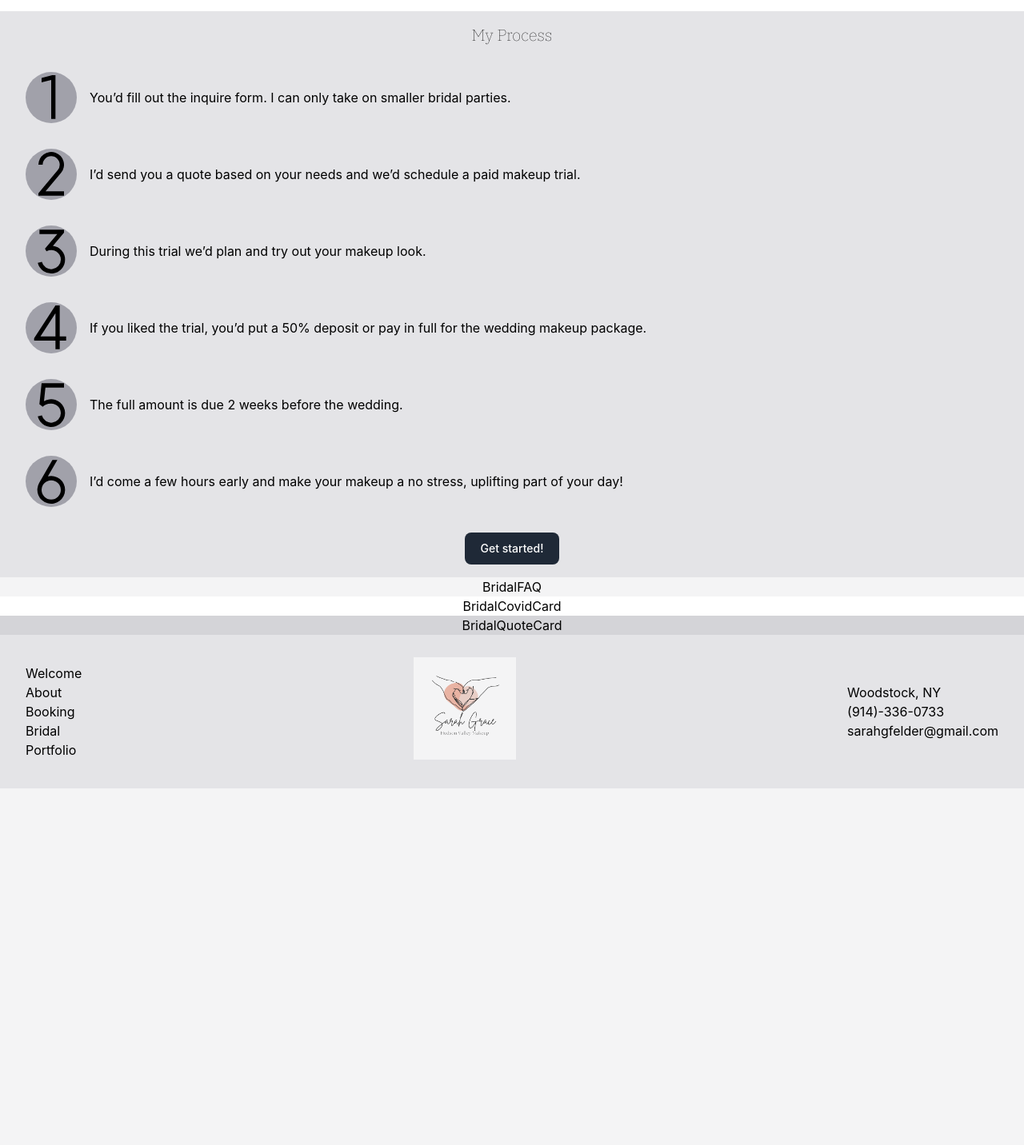
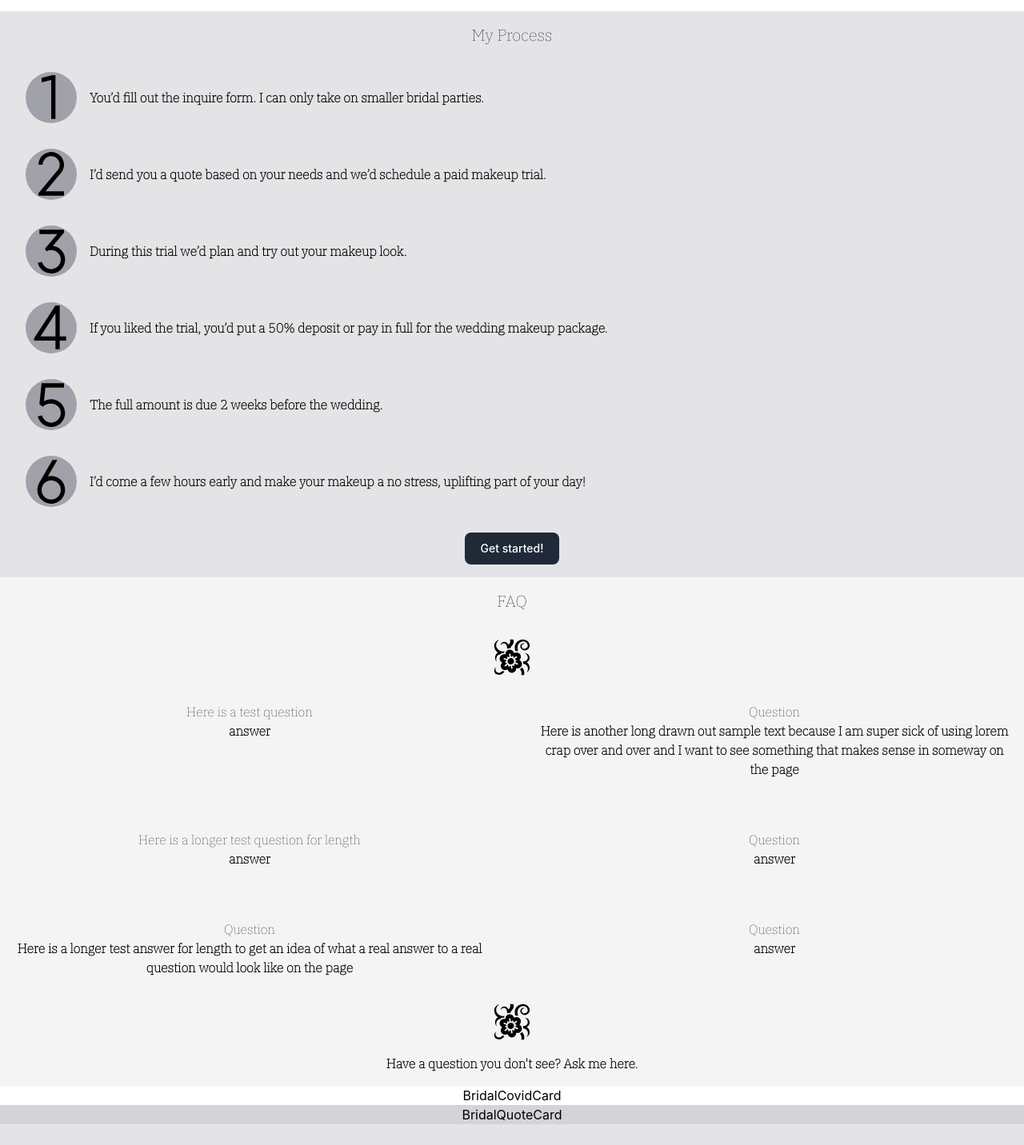
Before and after one commit to ImmanuelCurrah/Hudson-Makeup, a React (Create React App) app in the folder client/: page /bridal in a window 1280 px wide. Shown: the part 1034-2466 px from the top of the page at 80% size. Before the commit the page ends 2020 px from the top, so only its background shows below. Built offline with nearby package versions, Linux system fonts and the light colour scheme.

Commit message:
bridal faqs is done

```diff
--- a/client/src/components/bridal-components/bridal-faq/BridalFAQ.jsx
+++ b/client/src/components/bridal-components/bridal-faq/BridalFAQ.jsx
@@ -1,5 +1,60 @@
-import React from "react";
+import { GiVineFlower } from "react-icons/gi";
 
 export default function BridalFAQ() {
-  return <div>BridalFAQ</div>;
+  return (
+    <div>
+      <div className="m-4">
+        <h2 className="font-IBM-Plex-Serif text-xl">FAQ</h2>
+      </div>
+      <div className="flex flex-col items-center justify-center">
+        <GiVineFlower className="text-5xl m-4" />
+      </div>
+      <div className="grid grid-cols-2 gap-16 m-4 ">
+        <div>
+          <h3 className="font-IBM-Plex-Serif">Here is a test question</h3>
+          <p className="font-IBM-Plex-Serif font-semibold">answer</p>
+        </div>
+        <div>
+          <h3 className="font-IBM-Plex-Serif">Question</h3>
+          <p className="font-IBM-Plex-Serif font-semibold">
+            Here is another long drawn out sample text because I am super sick
+            of using lorem crap over and over and I want to see something that
+            makes sense in someway on the page
+          </p>
+        </div>
+        <div>
+          <h3 className="font-IBM-Plex-Serif">
+            Here is a longer test question for length
+          </h3>
+          <p className="font-IBM-Plex-Serif font-semibold">answer</p>
+        </div>
+        <div>
+          <h3 className="font-IBM-Plex-Serif">Question</h3>
+          <p className="font-IBM-Plex-Serif font-semibold">answer</p>
+        </div>
+        <div>
+          <h3 className="font-IBM-Plex-Serif">Question</h3>
+          <p className="font-IBM-Plex-Serif font-semibold">
+            Here is a longer test answer for length to get an idea of what a
+            real answer to a real question would look like on the page
+          </p>
+        </div>
+        <div>
+          <h3 className="font-IBM-Plex-Serif">Question</h3>
+          <p className="font-IBM-Plex-Serif font-semibold">answer</p>
+        </div>
+      </div>
+      <div className="flex flex-col items-center justify-center">
+        <GiVineFlower className="text-5xl m-4" />
+      </div>
+      <div className="flex flex-row items-center justify-center">
+        <p className="font-IBM-Plex-Serif font-semibold mb-4">
+          Have a question you don't see? Ask me
+        </p>
+        <p className="mb-4 font-IBM-Plex-Serif font-semibold ml-1 cursor-pointer hover:text-zinc-400">
+          here.
+        </p>
+      </div>
+    </div>
+  );
 }
--- a/client/src/components/bridal-components/bridal-process/BridalProcess.jsx
+++ b/client/src/components/bridal-components/bridal-process/BridalProcess.jsx
@@ -15,36 +15,40 @@ export default function BridalProcess() {
       <div className="m-4 flex flex-col items-start">
         <div className="flex flex-row items-center">
           <RiNumber1 className="bg-zinc-400 h-16 w-16 rounded-full m-4" />
-          <p>
+          <p className="font-IBM-Plex-Serif font-semibold">
             You’d fill out the inquire form. I can only take on smaller bridal
             parties.
           </p>
         </div>
         <div className="flex flex-row items-center">
           <RiNumber2 className="bg-zinc-400 h-16 w-16 rounded-full m-4" />
-          <p>
+          <p className="font-IBM-Plex-Serif font-semibold">
             I’d send you a quote based on your needs and we’d schedule a paid
             makeup trial.
           </p>
         </div>
         <div className="flex flex-row items-center">
           <RiNumber3 className="bg-zinc-400 h-16 w-16 rounded-full m-4" />
-          <p>During this trial we’d plan and try out your makeup look. </p>
+          <p className="font-IBM-Plex-Serif font-semibold">
+            During this trial we’d plan and try out your makeup look.{" "}
+          </p>
         </div>
         <div className="flex flex-row items-center">
           <RiNumber4 className="bg-zinc-400 h-16 w-16 rounded-full m-4" />
-          <p>
+          <p className="font-IBM-Plex-Serif font-semibold">
             If you liked the trial, you’d put a 50% deposit or pay in full for
             the wedding makeup package.
           </p>
         </div>
         <div className="flex flex-row items-center">
           <RiNumber5 className="bg-zinc-400 h-16 w-16 rounded-full m-4" />
-          <p>The full amount is due 2 weeks before the wedding. </p>
+          <p className="font-IBM-Plex-Serif font-semibold">
+            The full amount is due 2 weeks before the wedding.
+          </p>
         </div>
         <div className="flex flex-row items-center">
           <RiNumber6 className="bg-zinc-400 h-16 w-16 rounded-full m-4" />
-          <p>
+          <p className="font-IBM-Plex-Serif font-semibold">
             I’d come a few hours early and make your makeup a no stress,
             uplifting part of your day!
           </p>
```
